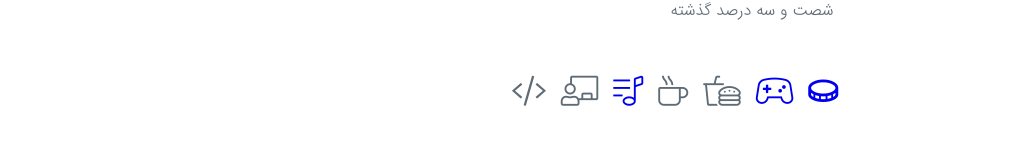
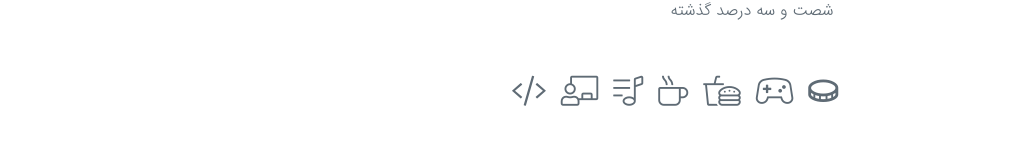
Before and after one commit to nerdpanda-ir/NerdPanda.Me, a React (Create React App) app: page / in a window 1280 px wide. Shown: the part 1058-1203 px from the top of the page, without its empty margins (128-1158 px from the left). Built offline with nearby package versions, Linux system fonts and the light colour scheme.

Commit message:
[file]{favorits.css}-> add css property for favorit items

```diff
--- a/src/css/Page/index/Main/AboutMe/AboutContent/AboutInfo/Favorits/Favorits.css
+++ b/src/css/Page/index/Main/AboutMe/AboutContent/AboutInfo/Favorits/Favorits.css
@@ -7,7 +7,42 @@
     display: inline-block;
     margin-right: 15px;
 }
+#favorits li:hover
+{
+    cursor: pointer;
+}
+#favorits li:hover i
+{
+    color: var(--color-secound);
+}
 #favorits li i
 {
     font-size: 30px;
 }
+#favorits li::after
+{
+    text-align: center;
+    font-family: 'pf-sans-normal';
+    line-height: 1.5;
+    border-radius: 3px;
+}
+#favorits li a
+{
+    color: var(--color-main);
+    text-decoration: none;
+}
+#favorits li a::after
+{
+    content: '\f0c1';
+    font-family: 'Font Awesome 5 Pro Light';
+    font-size: 30px;
+    display: none;
+}
+#favorits li a:hover::after
+{
+    display: inline-block;
+}
+#favorits li a:hover i
+{
+    display: none;
+}
```
